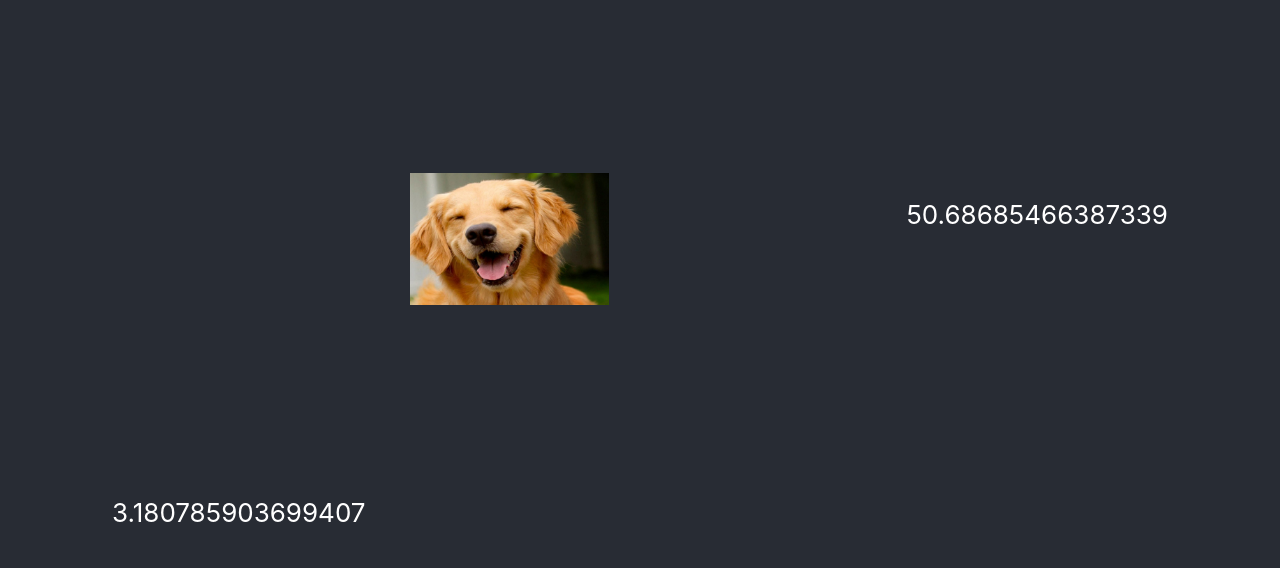
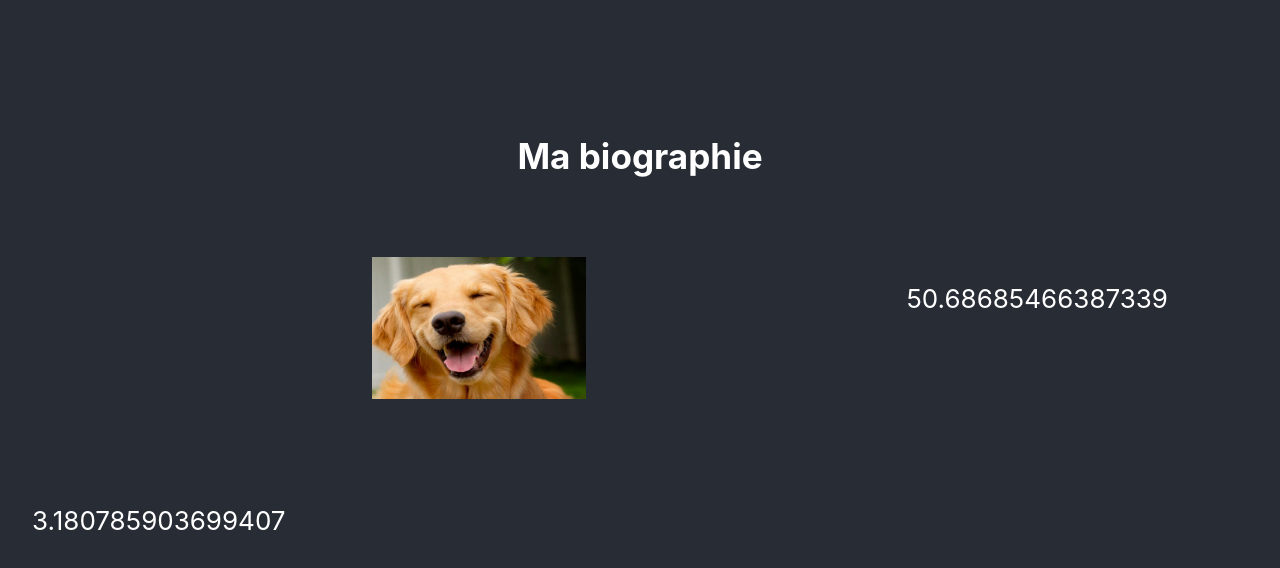
Before and after one commit to ecandotti/webscape-game, a React (Create React App) app: page / in a window 1280 px wide. Both pictures are taken after a click on the button "Commencer". Shown: the top 568 px of the page. Built offline with nearby package versions, Linux system fonts and the light colour scheme.

Commit message:
bio finit

```diff
--- a/src/Views/StepSeven.js
+++ b/src/Views/StepSeven.js
@@ -17,9 +17,14 @@ export default class StepSeven extends React.Component{
         const { setViewId } = this.props;
         return (
             <div className="App">
+                <div className="titre">
+                    <h2>Ma biographie</h2>
+                </div>
                 <div className="firstFlex">
-                    <div >
+
+                    <div className="doggy">
                         <img className="dog" src={dog} alt="Rex"></img>
+                        <span className="dogname">Rex</span>
                     </div>
                     <p className="coordinates">50.68685466387339</p>
                </div>
--- a/src/styles/StepSeven.css
+++ b/src/styles/StepSeven.css
@@ -5,12 +5,11 @@
 }
 
 .dog {
-    width: 25%;
+    width: 40%;
 }
 
 .secondFlex {
     display: flex;
-    padding: 5rem;
 }
 
 .bowling {
@@ -22,3 +21,25 @@
 .bowling:focus {
     opacity: 1;
 }
+
+.doggy .dogname {
+    visibility: hidden;
+    width: 120px;
+    color: #fff;
+    text-align: center;
+    border-radius: 6px;
+    padding: 5px 0;
+    position: absolute;
+    z-index: 1;
+}
+
+.doggy {
+    display: flex;
+    flex-direction: column;
+    margin-left: 10em;
+}
+
+.doggy:hover .dogname {
+    visibility: visible;
+    padding-top: 9em;
+}
```
